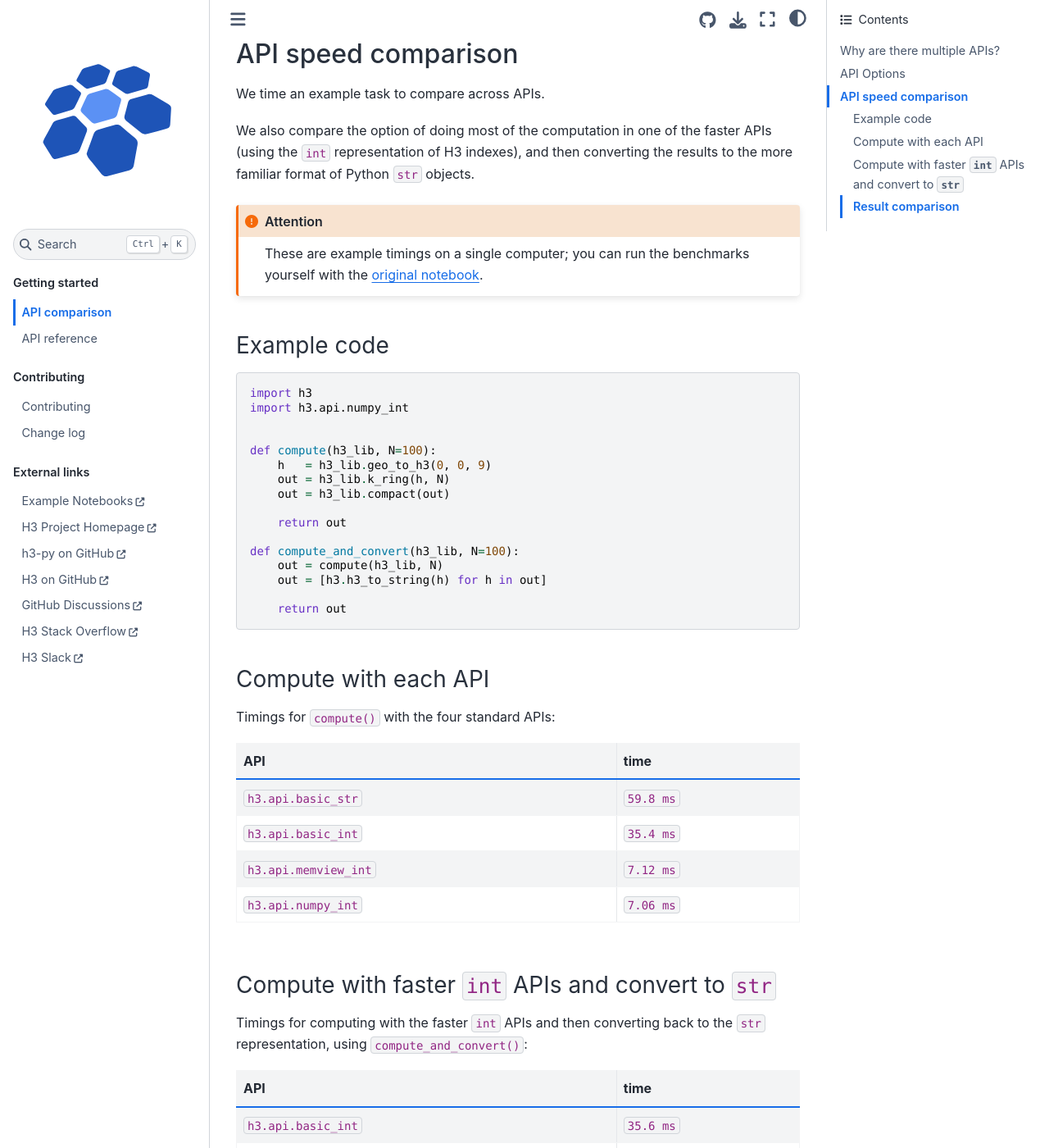
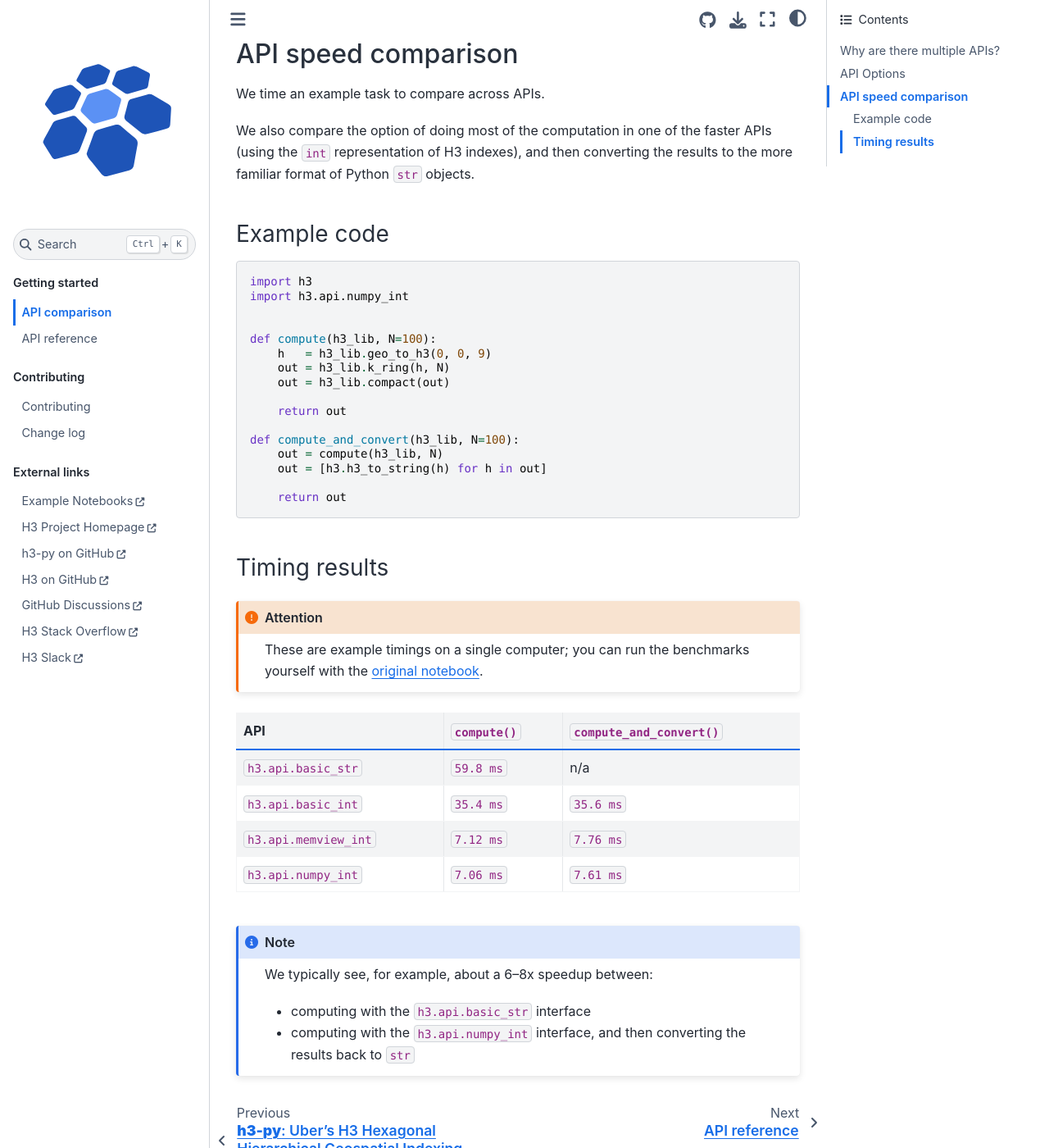
Before and after one commit to uber/h3-py, a Jupyter Book: the page built from docs/api_comparison.md, in a window 1280 px wide and 1400 px high, scrolled down 4274 px. Shown: the whole window at 82% size. Built offline with Jupyter Book 1.0.4 settings and Sphinx 7.4.7 and the Sphinx Book theme 1.1.4, drawn with Linux system fonts in a browser that asks for light colours; some of the changed text lies outside the part shown.

Commit message:
move timings to a single table

````diff
--- a/docs/api_comparison.md
+++ b/docs/api_comparison.md
@@ -218,12 +218,6 @@ faster APIs (using the `int` representation of H3 indexes),
 and then converting the results to the more familiar
 format of Python `str` objects.
 
-```{attention}
-These are example timings on a single computer; you can run the
-benchmarks yourself with the
-[original notebook](https://ajfriend.github.io/h3-py/intro.html).
-```
-
 
 ### Example code
 
@@ -246,29 +240,22 @@ def compute_and_convert(h3_lib, N=100):
     return out
 ```
 
-### Compute with each API
+### Timing results
 
-Timings for `compute()` with the four standard APIs:
+```{attention}
+These are example timings on a single computer; you can run the
+benchmarks yourself with the
+[original notebook](https://github.com/uber/h3-py-notebooks/blob/master/notebooks/time_h3_apis.ipynb).
+```
 
-|         API          |    time   |
-|----------------------|-----------|
-| `h3.api.basic_str`   | `59.8 ms` |
-| `h3.api.basic_int`   | `35.4 ms` |
-| `h3.api.memview_int` | `7.12 ms` |
-| `h3.api.numpy_int`   | `7.06 ms` |
 
-### Compute with faster `int` APIs and convert to `str`
+|         API          | `compute()` | `compute_and_convert()` |
+|----------------------|-------------|-------------------------|
+| `h3.api.basic_str`   | `59.8 ms`   | n/a                     |
+| `h3.api.basic_int`   | `35.4 ms`   | `35.6 ms`               |
+| `h3.api.memview_int` | `7.12 ms`   | `7.76 ms`               |
+| `h3.api.numpy_int`   | `7.06 ms`   | `7.61 ms`               |
 
-Timings for computing with the faster `int` APIs and then converting
-back to the `str` representation, using `compute_and_convert()`:
-
-|         API          |    time   |
-|----------------------|-----------|
-| `h3.api.basic_int`   | `35.6 ms` |
-| `h3.api.memview_int` | `7.76 ms` |
-| `h3.api.numpy_int`   | `7.61 ms` |
-
-### Result comparison
 
 ```{note}
 We typically see, for example, about a 6--8x speedup between:
````
